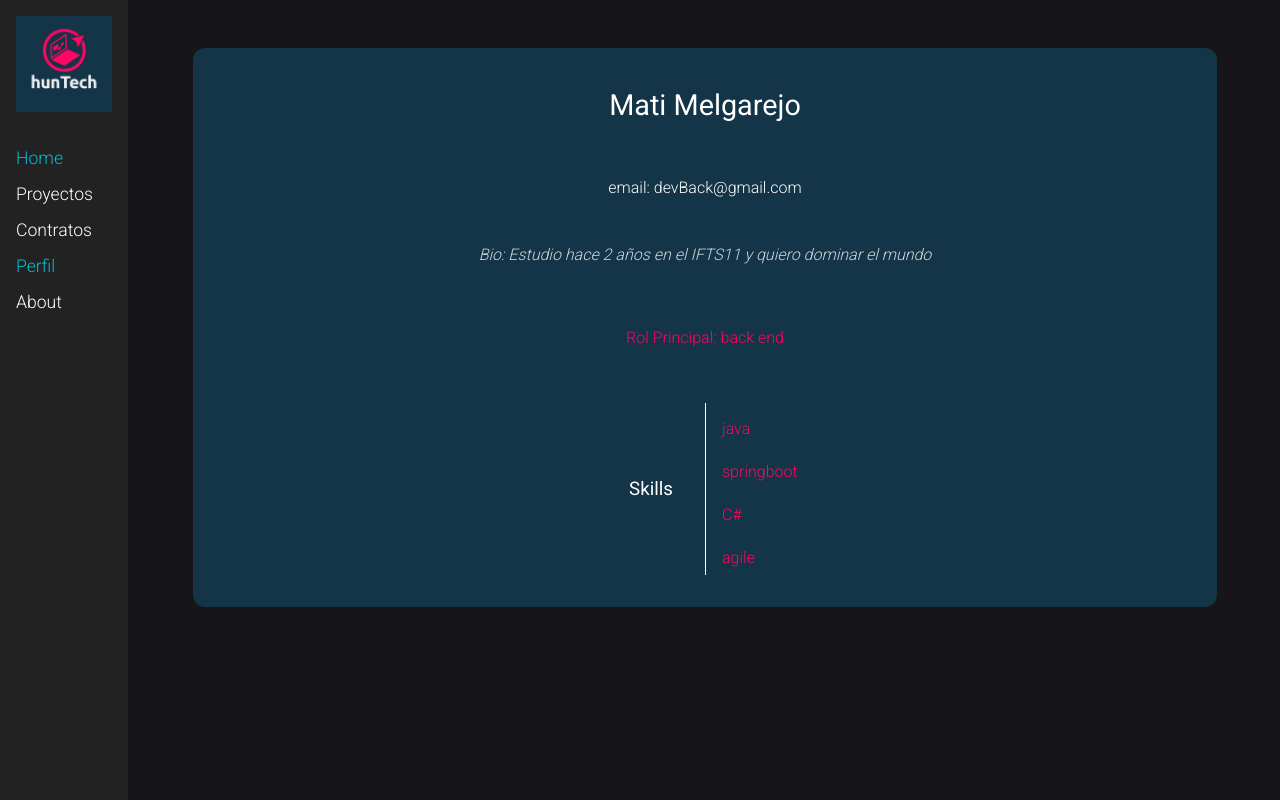
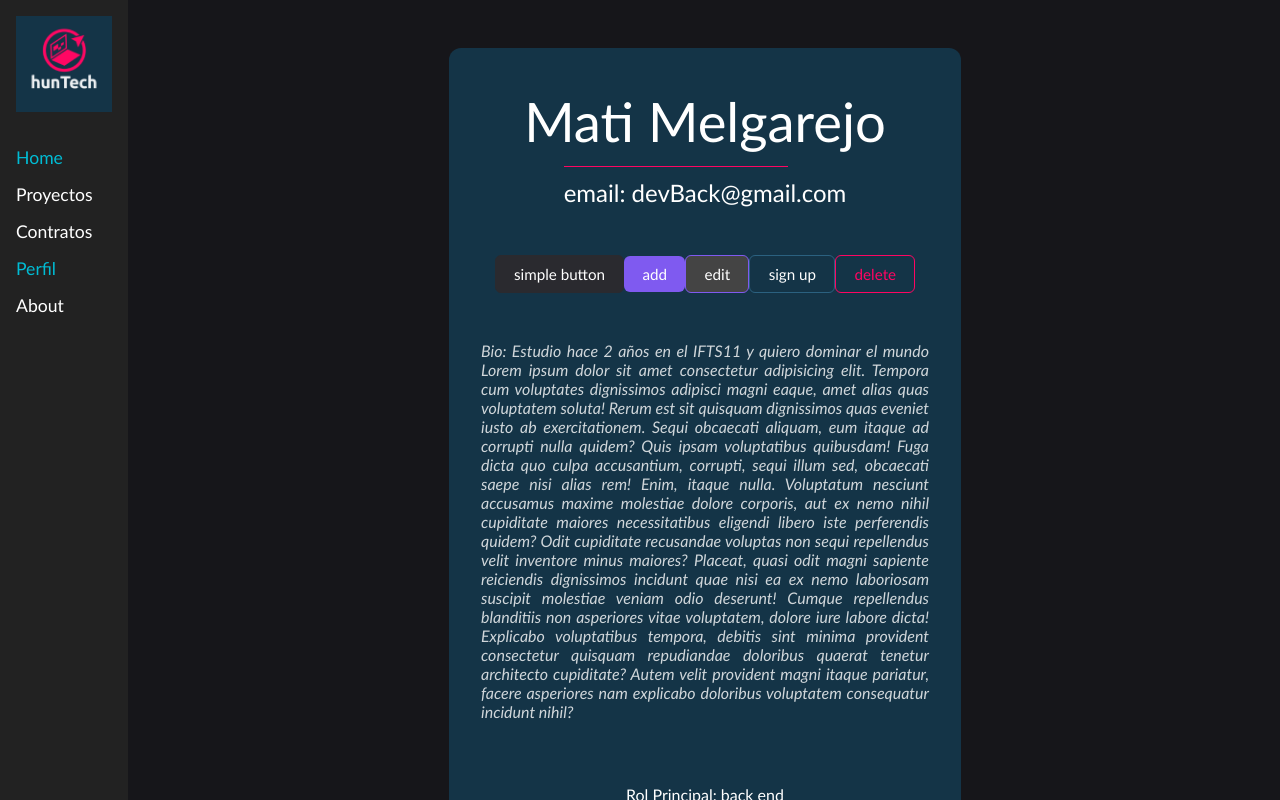
Before and after one commit to jlarata/hunTech, an Angular app in the folder hunTech/: page /perfil in a window 1280 px wide. Shown: the top 800 px of the page. Built offline with nearby package versions, Linux system fonts and the light colour scheme.

Commit message:
some more styling to profile and buttons

```diff
--- a/hunTech/src/app/home/home.component.css
+++ b/hunTech/src/app/home/home.component.css
@@ -24,11 +24,9 @@ main {
 
 .titulo {
     font-size: 4rem;
-    font-family: 'Gill Sans', 'Gill Sans MT', Calibri, 'Trebuchet MS', sans-serif;
 }
 
 .subtitulo {
-    font-family: 'Gill Sans', 'Gill Sans MT', Calibri, 'Trebuchet MS', sans-serif;
     color: #ff0562;
 }
 
--- a/hunTech/src/app/mock-usuarios.ts
+++ b/hunTech/src/app/mock-usuarios.ts
@@ -3,7 +3,12 @@ import { Gerente } from "./models/users/gerente";
 import { InstitucionEducativa } from "./models/users/institucion-educativa";
 
 export const DESARROLLADORES: Desarrollador[] = [
-        {id: '4', email: 'devBack@gmail.com', descripcion: "Estudio hace 2 años en el IFTS11 y quiero dominar el mundo", nombre: 'Mati', apellido: 'Melgarejo', fecha_nacimiento: '2001-12-20', rol: 'back end', skills: ['java', 'springboot', 'C#', 'agile'], created_at: '2025-10-22' },
+        {id: '4', email: 'devBack@gmail.com', descripcion: `Estudio hace 2 años en el IFTS11 y quiero dominar el mundo
+            Lorem ipsum dolor sit amet consectetur adipisicing elit. Tempora cum voluptates dignissimos adipisci magni eaque, amet alias quas voluptatem soluta! Rerum est sit quisquam dignissimos quas eveniet iusto ab exercitationem.
+Sequi obcaecati aliquam, eum itaque ad corrupti nulla quidem? Quis ipsam voluptatibus quibusdam! Fuga dicta quo culpa accusantium, corrupti, sequi illum sed, obcaecati saepe nisi alias rem! Enim, itaque nulla.
+Voluptatum nesciunt accusamus maxime molestiae dolore corporis, aut ex nemo nihil cupiditate maiores necessitatibus eligendi libero iste perferendis quidem? Odit cupiditate recusandae voluptas non sequi repellendus velit inventore minus maiores?
+Placeat, quasi odit magni sapiente reiciendis dignissimos incidunt quae nisi ea ex nemo laboriosam suscipit molestiae veniam odio deserunt! Cumque repellendus blanditiis non asperiores vitae voluptatem, dolore iure labore dicta!
+Explicabo voluptatibus tempora, debitis sint minima provident consectetur quisquam repudiandae doloribus quaerat tenetur architecto cupiditate? Autem velit provident magni itaque pariatur, facere asperiores nam explicabo doloribus voluptatem consequatur incidunt nihil?`, nombre: 'Mati', apellido: 'Melgarejo', fecha_nacimiento: '2001-12-20', rol: 'back end', skills: ['java', 'springboot', 'C#', 'agile'], created_at: '2025-10-22' },
         {id: '5', email: 'devFront@gmail.com', descripcion: "ME caí en el baño e inventé el condensador de flujo", nombre: 'Nahuel', apellido: 'Castro', fecha_nacimiento: '2001-12-21', rol: 'front end', skills: ['javascript', 'angular', 'scrum'], created_at: '2025-10-22' },
     ]
 export const GERENTES: Gerente[] = [
--- a/hunTech/src/app/perfil/perfil.component.css
+++ b/hunTech/src/app/perfil/perfil.component.css
@@ -6,12 +6,13 @@
     color: white;
     padding: 2rem;
     border-radius: 12px;
-    max-width: 80vw;
+    max-width: 40vw;
     margin: 2rem auto;
     text-align: center;
 }
 
 
+/* Por ahora sin implementar
 .avatar {
     width: 120px;
     height: 120px;
@@ -19,16 +20,32 @@
     border: 3px solid #ff0562;
     margin-bottom: 1rem;
     object-fit: cover;
+} */
+
+h2 {
+    margin: 0.5rem;
+    margin-bottom: -2rem;
+    font-size: 3.4rem;
 }
 
-h2 {
-    margin: 0.5rem 0;
-    font-size: 1.8rem;
+.email {
+    position: relative;
+    font-size: 1.5rem;
+    padding-top: 0.5rem;
+}
+
+.email:before {
+    content: '';
+    position: absolute;
+    width: 50%;
+    border-top: 1px solid #ff0562;
+    bottom: 2.5rem
 }
 
 .bio {
     font-style: italic;
     color: #ffffffcc;
+    text-align: justify;
 }
 
 .perfil-details {
@@ -36,7 +53,6 @@ h2 {
     padding: 0;
     margin-top: 1rem;
     font-size: 1rem;
-    color: #ff0562;
 }
 
 .perfil-details li {
@@ -48,7 +64,7 @@ h2 {
     flex-direction: row;
 }
 
-.perfil-skills-titulo{
+.perfil-skills-titulo {
     display: flex;
     flex-direction: column;
     padding-right: 2rem;
@@ -57,7 +73,7 @@ h2 {
     width: 50%;
 }
 
-.perfil-skills-skills{
+.perfil-skills-skills {
     display: flex;
     flex-direction: column;
     padding-left: 1rem;
@@ -66,3 +82,9 @@ h2 {
     width: 50%;
     border-left: solid 1px white;
 }
+
+@media (max-width: 768px) {
+    .perfil-card {
+        max-width: 80vw;
+    }
+}
--- a/hunTech/src/app/perfil/perfil.component.html
+++ b/hunTech/src/app/perfil/perfil.component.html
@@ -2,6 +2,15 @@
     <!-- por ahora sin avatar <img [src]="user.avatarUrl" alt="{{ user.name }}" class="avatar" /> -->
     <h2>{{ userDesarrollador.nombre }} {{userDesarrollador.apellido}}</h2>
     <p class="email">email: {{ userDesarrollador.email }}</p>
+    <div>
+        <button class="btn">simple button</button>
+        <button class="btn-add">add</button>
+        <button class="btn-edit">edit</button>
+        <button class="btn-signup">sign up</button>
+        <button class="btn-delete">delete</button>
+    </div>
+
+
     <p class="bio">Bio: {{ userDesarrollador.descripcion }}</p>
 
     <ul class="perfil-details">
@@ -10,12 +19,12 @@
 
     <div *ngIf="userDesarrollador.skills" class="perfil-skills">
         <div class="perfil-skills-titulo">
-        <h3>Skills</h3>
+            <h3>Skills</h3>
         </div>
         <div class="perfil-skills-skills">
-        <ul *ngFor="let skill of userDesarrollador.skills; let i = index" class="perfil-details">
-            <li>{{ skill }}</li>
-        </ul>
+            <ul *ngFor="let skill of userDesarrollador.skills; let i = index" class="perfil-details">
+                <li>{{ skill }}</li>
+            </ul>
         </div>
     </div>
 </div>
--- a/hunTech/src/styles.css
+++ b/hunTech/src/styles.css
@@ -2,7 +2,8 @@
     box-sizing: border-box;
     margin: 0;
     padding: 0;
-    font-family: 'Roboto', sans-serif;
+    font-family: 'Gill Sans', 'Gill Sans MT', Calibri, 'Trebuchet MS', sans-serif;
+    /* font-family: 'Roboto', sans-serif; */
     font-weight: 300;
 }
 
@@ -16,11 +17,17 @@ html {
     color: white;
 }
 
-a, button, select {
+a,
+button,
+select {
     color: white;
 }
 
-h1, h2, h3, h4, h5 {
+h1,
+h2,
+h3,
+h4,
+h5 {
     font-weight: 400;
 }
 
@@ -37,6 +44,66 @@ section {
     padding-bottom: 80px;
 }
 
+/* ######## BOTONES */
+
+button {
+    font-family: inherit;
+    font-size: 0.95rem;
+    padding: 0.6em 1.2em;
+    border-radius: 6px;
+    border: none;
+    cursor: pointer;
+    transition: all 0.25s ease;
+    color: #fff;
+}
+
+.btn {
+    background-color: #2a2a2f;
+    border: 1px solid #2a2a2f;
+}
+
+.btn:hover {
+    background-color: #3a3a40;
+}
+
+.btn-add {
+    background-color: #7f5af0;
+}
+
+.btn-add:hover {
+    background-color: #9677f5;
+}
+
+.btn-edit {
+    background-color: #444;
+    border: 1px solid #7f5af0;
+}
+
+.btn-edit:hover {
+    background-color: #555;
+}
+
+.btn-delete {
+    background-color: transparent;
+    border: 1px solid #ff0562;
+    color: #ff0562;
+}
+
+.btn-delete:hover {
+    background-color: #ff056220;
+}
+
+.btn-signup {
+    background-color: #143447;
+    border: 1px solid #2b6180;
+    color: #fff;
+}
+
+.btn-signup:hover {
+    background-color: #2b6180;
+}
+
+
 @media (min-width: 768px) {
     section {
         padding-bottom: 0;
```
